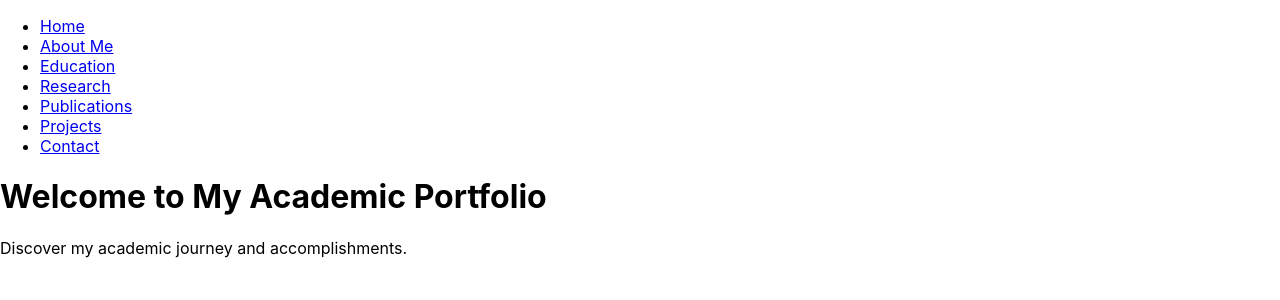
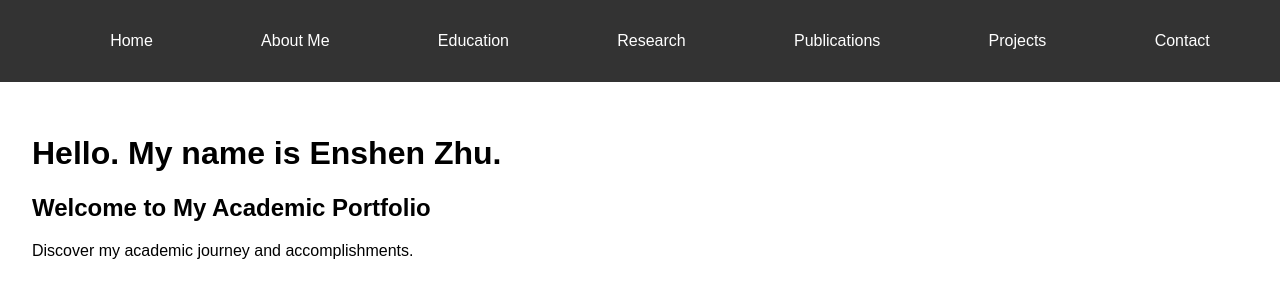
Before and after one commit to EnshenZhu/academic_webpage, a React (Create React App) app in the folder academic-portfolio/: page / in a window 1280 px wide. Shown: the top 300 px of the page. Built offline with nearby package versions, Linux system fonts and the light colour scheme.

Commit message:
add the CSS styling

```diff
--- a/academic-portfolio/package.json
+++ b/academic-portfolio/package.json
@@ -35,5 +35,8 @@
       "last 1 firefox version",
       "last 1 safari version"
     ]
+  },
+  "devDependencies": {
+    "gh-pages": "^6.1.1"
   }
 }
--- a/academic-portfolio/src/App.css
+++ b/academic-portfolio/src/App.css
@@ -1,38 +1,39 @@
-.App {
-  text-align: center;
+body {
+  font-family: Arial, sans-serif;
+  margin: 0;
+  padding: 0;
 }
 
-.App-logo {
-  height: 40vmin;
-  pointer-events: none;
+nav {
+  background-color: #333;
+  padding: 1rem;
 }
 
-@media (prefers-reduced-motion: no-preference) {
-  .App-logo {
-    animation: App-logo-spin infinite 20s linear;
-  }
+nav ul {
+  list-style: none;
+  display: flex;
+  justify-content: space-around;
 }
 
-.App-header {
-  background-color: #282c34;
-  min-height: 100vh;
-  display: flex;
-  flex-direction: column;
-  align-items: center;
-  justify-content: center;
-  font-size: calc(10px + 2vmin);
-  color: white;
+nav ul li {
+  margin: 0 1rem;
 }
 
-.App-link {
-  color: #61dafb;
+nav ul li a {
+  color: white;
+  text-decoration: none;
 }
 
-@keyframes App-logo-spin {
-  from {
-    transform: rotate(0deg);
-  }
-  to {
-    transform: rotate(360deg);
-  }
+nav ul li a:hover {
+  text-decoration: underline;
 }
+
+.home,
+.about,
+.education,
+.research,
+.publications,
+.projects,
+.contact {
+  padding: 2rem;
+}
--- a/academic-portfolio/src/App.js
+++ b/academic-portfolio/src/App.js
@@ -8,6 +8,7 @@ import Publications from './components/Publications';
 import Projects from './components/Projects';
 import Contact from './components/Contact';
 import Navigation from './components/Navigation';
+import './App.css';
 
 const App = () => {
   return (
--- a/academic-portfolio/src/components/Home.js
+++ b/academic-portfolio/src/components/Home.js
@@ -3,7 +3,8 @@ import React from 'react';
 const Home = () => {
     return (
         <div className="home">
-            <h1>Welcome to My Academic Portfolio</h1>
+            <h1>Hello. My name is Enshen Zhu.</h1>
+            <h2>Welcome to My Academic Portfolio</h2>
             <p>Discover my academic journey and accomplishments.</p>
         </div>
     );
```
Also changed, not shown: 1 other file (tests, documents, lock files or other folders).
